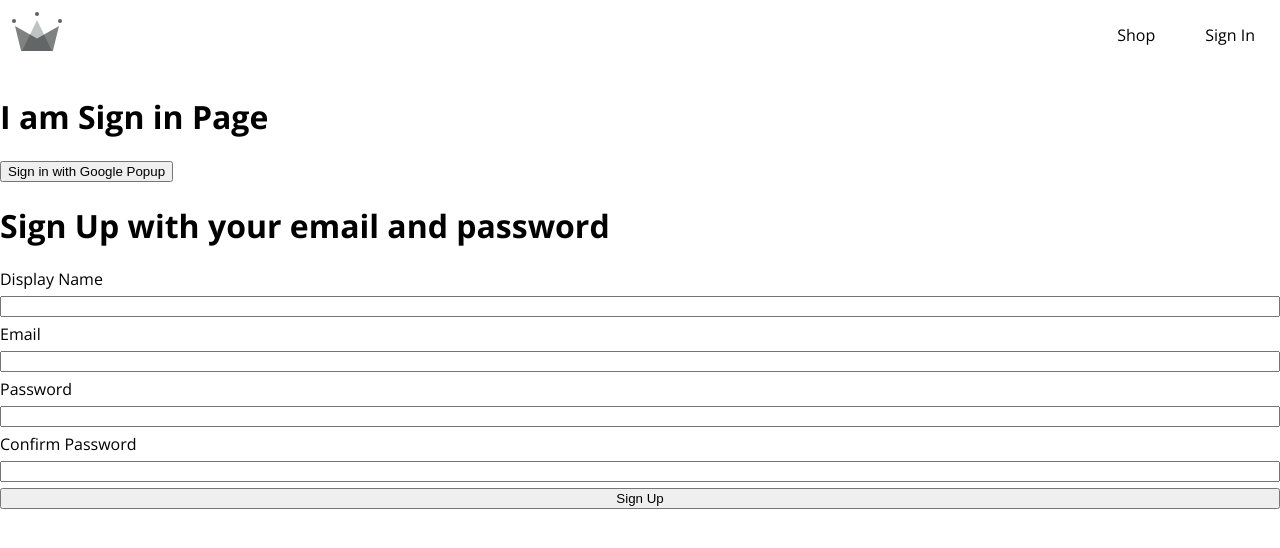
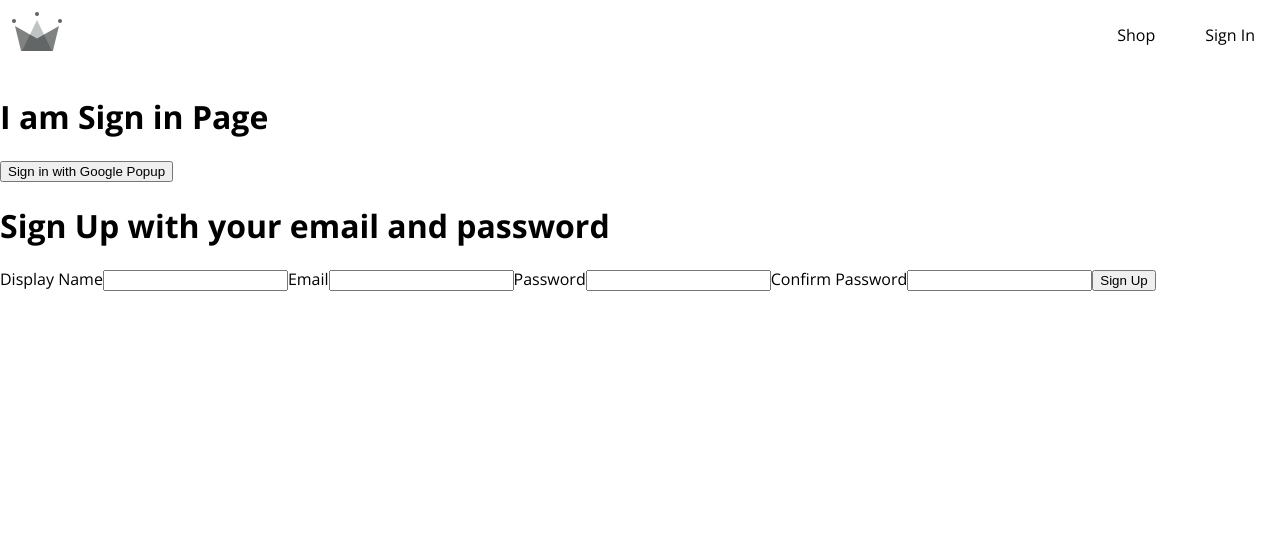
Before and after one commit to Lucky6252/kasi-clothing, a React (Create React App) app: page /sign-in in a window 1280 px wide. Shown: the top 548 px of the page. Built offline with nearby package versions, Linux system fonts and the light colour scheme; a web font is replaced by a local one.

Commit message:
email and password sign up conclusion

```diff
--- a/src/components/sign-up/sign-up.component.jsx
+++ b/src/components/sign-up/sign-up.component.jsx
@@ -1,5 +1,6 @@
 import './sign-up.styles.css'
 import { useState } from 'react';
+import { createAuthUserWithEmailAndPassword, createUserDocFromAuth } from '../../utils/firebase/firebase.utils';
 
 const defaultFormFields = {
     displayName: '',
@@ -15,6 +16,36 @@
 
     console.log(formFields);
 
+    const resetFormFields = () => {
+        setFormFields(defaultFormFields);
+    }
+
+    const handleSubmit = async (event) => {
+        event.preventDefault();
+
+        if(password !== confirmPassword) {
+            alert('password od not match');
+            return;
+        }
+
+        try{
+            const {user} = await createAuthUserWithEmailAndPassword(email, password);
+
+            await createUserDocFromAuth(user, {displayName})
+            resetFormFields();
+
+        }catch(error){
+
+            if(error.code === 'auth/email-already-in-use'){
+                alert('cannot create user, email already in use');
+            }
+            else{
+
+                console.log('user creation encontered an errror', error);
+            }
+        }
+    }
+
     const handleChange = (event) => {
         const {name, value} = event.target;
 
@@ -25,7 +56,7 @@
         <div>
             <h1>Sign Up with your email and password</h1>
 
-            <form className="form-container" onSubmit={() => {}}>
+            <form className="form-container" onSubmit={handleSubmit}>
 
                 <label>Display Name</label>
                 <input type="text" required onChange={handleChange} name='displayName' value={displayName}></input>
--- a/src/components/sign-up/sign-up.styles.css
+++ b/src/components/sign-up/sign-up.styles.css
@@ -1,5 +1,46 @@
-.form-container {
-    display: flex;
-    flex-direction: column;
-    gap: 6px;
+$sub-color: grey;
+$main-color: black;
+@mixin shrinkLabel {
+  top: -14px;
+  font-size: 12px;
+  color: $main-color;
 }
+.group {
+  position: relative;
+  margin: 45px 0;
+  .form-input {
+    background: none;
+    background-color: white;
+    color: $sub-color;
+    font-size: 18px;
+    padding: 10px 10px 10px 5px;
+    display: block;
+    width: 100%;
+    border: none;
+    border-radius: 0;
+    border-bottom: 1px solid $sub-color;
+    margin: 25px 0;
+    &:focus {
+      outline: none;
+    }
+    &:focus ~ .form-input-label {
+      @include shrinkLabel();
+    }
+  }
+  input[type="password"] {
+    letter-spacing: 0.3em;
+  }
+  .form-input-label {
+    color: $sub-color;
+    font-size: 16px;
+    font-weight: normal;
+    position: absolute;
+    pointer-events: none;
+    left: 5px;
+    top: 10px;
+    transition: 300ms ease all;
+    &.shrink {
+      @include shrinkLabel();
+    }
+  }
+}
--- a/src/utils/firebase/firebase.utils.jsx
+++ b/src/utils/firebase/firebase.utils.jsx
@@ -3,6 +3,7 @@
   getAuth,
   signInWithPopup,
   GoogleAuthProvider,
+  createUserWithEmailAndPassword,
 } from "firebase/auth";
 import { getFirestore, doc, getDoc, setDoc } from "firebase/firestore";
 
@@ -29,7 +30,9 @@
 
 const db = getFirestore();
 
-export const createUserDocFromAuth = async (userAuth) => {
+export const createUserDocFromAuth = async (userAuth, additionalInformation = {}
+
+) => {
   const userDocRef = doc(db, "users", userAuth.uid);
   const userSnapshot = await getDoc(userDocRef);
 
@@ -43,6 +46,7 @@
         displayName,
         email,
         createdAt,
+        ...additionalInformation,
       });
     } catch (error) {
       console.log('error creating a user', error);
@@ -51,3 +55,9 @@
 
   return userDocRef;
 };
+
+export const createAuthUserWithEmailAndPassword = async (email, password) => {
+  if(!email || !password) return;
+
+  return await createUserDocFromAuth(auth, email, password);
+}
```
